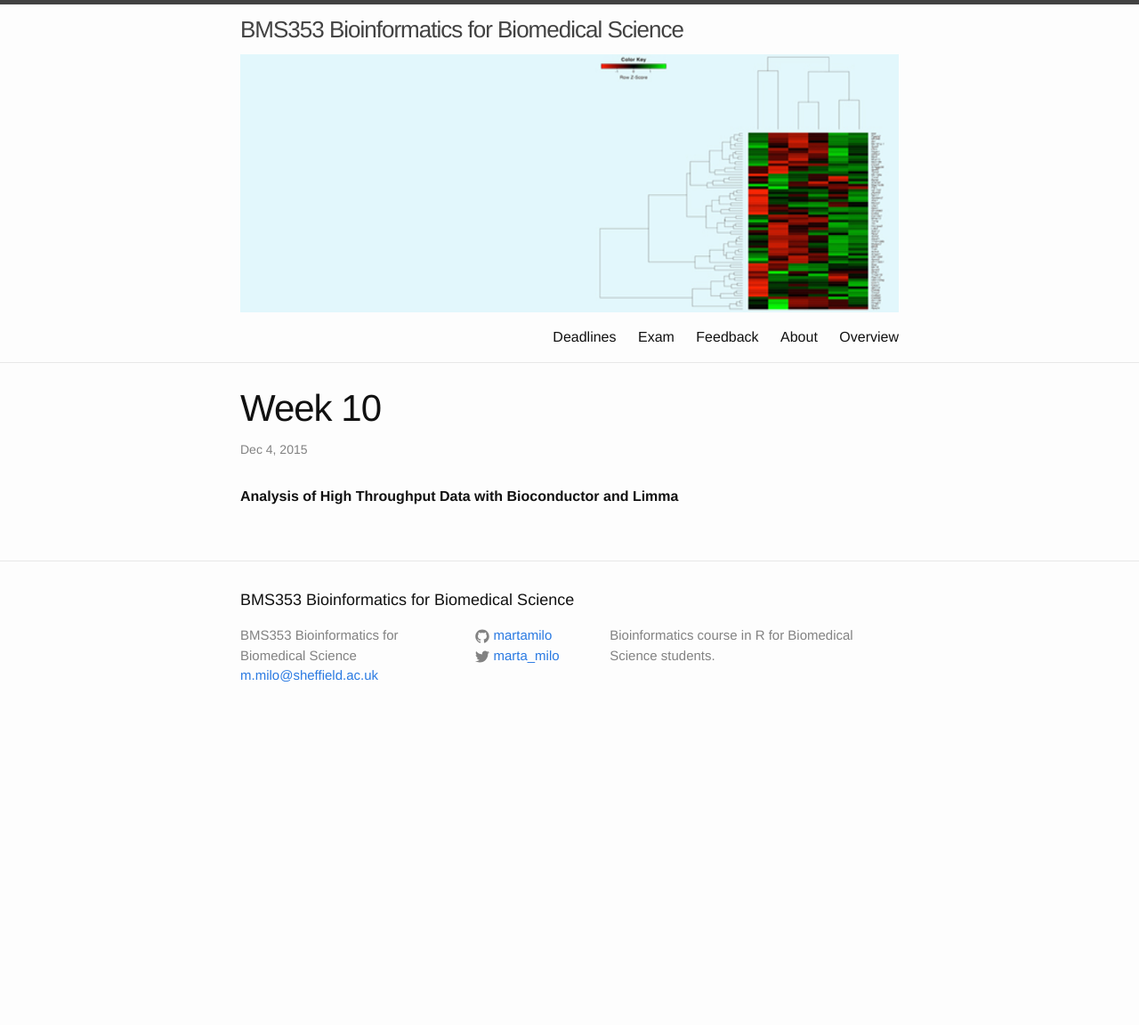
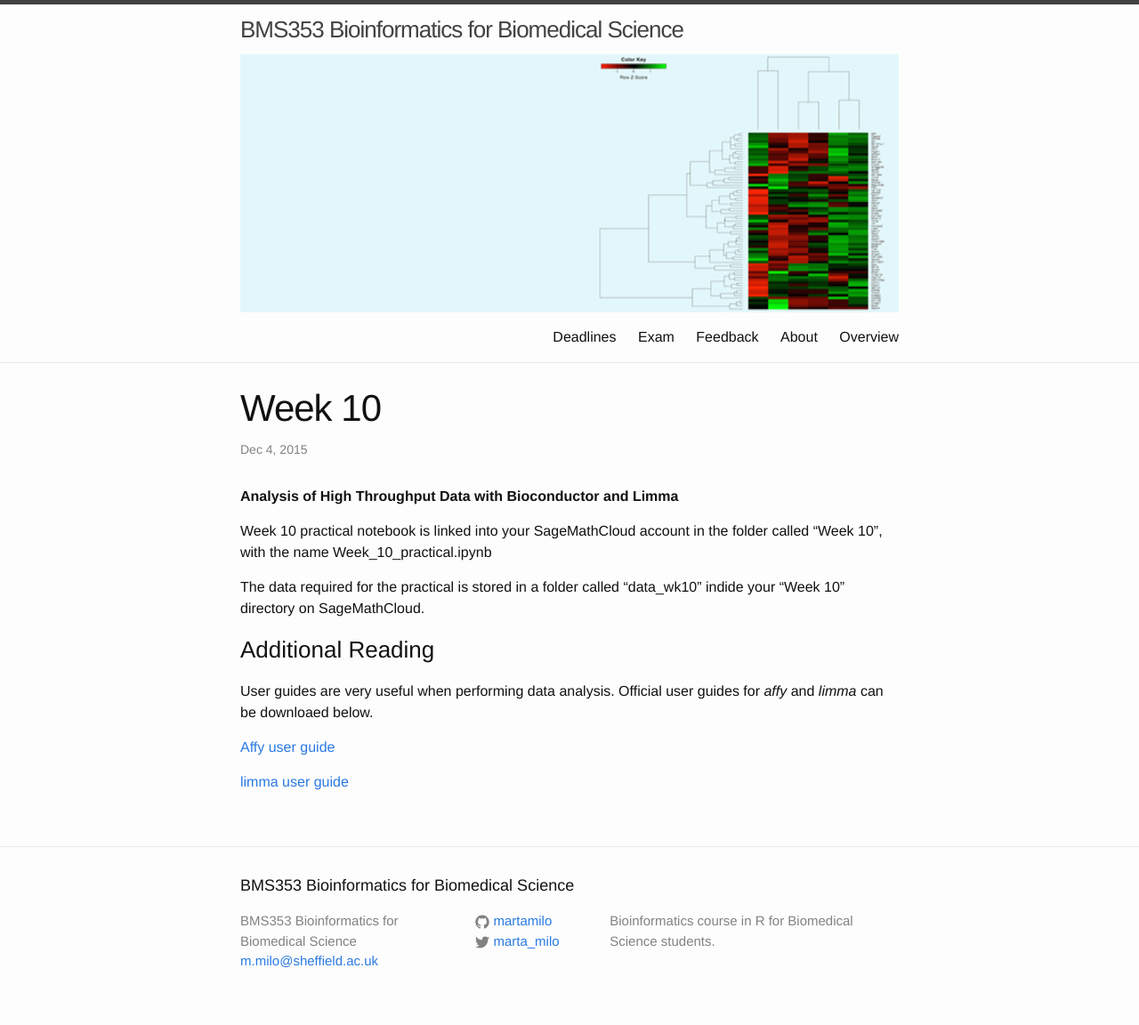
Before and after one commit to sods/bioinformatics, a Jekyll site: the page built from _posts/2015-12-04-week-10-analysis-of-high-throughput-data-with-bioconductor-and-limma.md, in a window 1280 px wide. Shown: the whole page at 89% size. Built offline with Jekyll 4.4.1, drawn with Linux system fonts in a browser that asks for light colours; comment, search, counter and statistics services are not loaded; before the commit the page ends 900 px from its top, so only the background shows below that.

Commit message:
Added additional reading

```diff
--- a/_posts/2015-12-04-week-10-analysis-of-high-throughput-data-with-bioconductor-and-limma.md
+++ b/_posts/2015-12-04-week-10-analysis-of-high-throughput-data-with-bioconductor-and-limma.md
@@ -6,3 +6,16 @@ length: 2
 venue: IC 3.02
 tagline: Analysis of High Throughput Data with Bioconductor and Limma
 ---
+
+Week 10 practical notebook is linked into your SageMathCloud account in the folder called “Week 10”, with the name Week_10_practical.ipynb
+
+The data required for the practical is stored in a folder called "data_wk10" indide your "Week 10" directory on SageMathCloud.
+
+### Additional Reading
+
+User guides are very useful when performing data analysis. Official user guides for *affy* and *limma* can be downloaed below.
+
+[Affy user guide](http://opendsi.cc/bioinformatics/assets/affy.pdf)
+
+
+[limma user guide](http://opendsi.cc/bioinformatics/assets/limma_usersguide.pdf)
```
